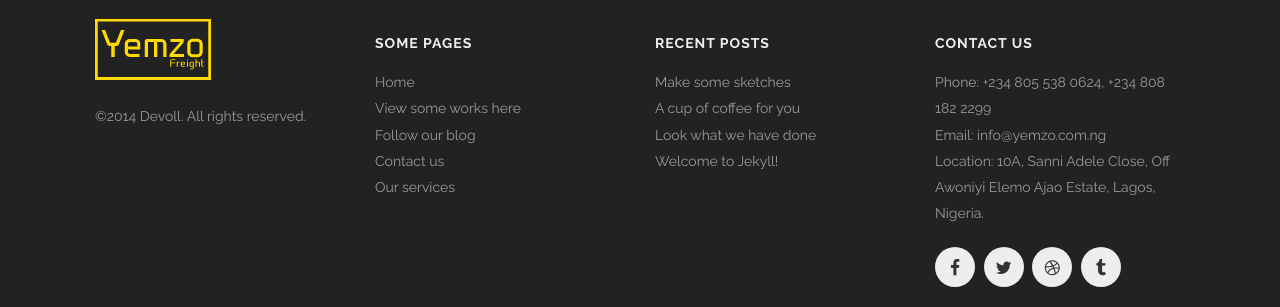
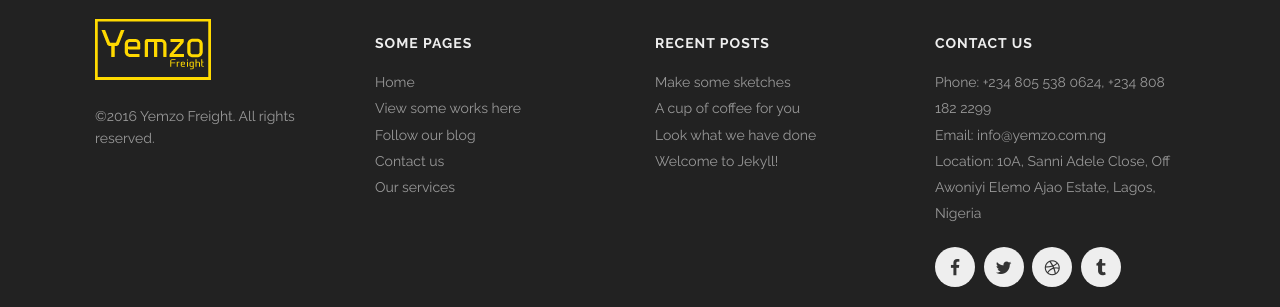
Before and after one commit to onlyyouandty/yemzo-site, a Jekyll site: the page services.html, which Jekyll copies as it is, in a window 1280 px wide. Shown: the part 1107-1414 px from the top of the page. Built offline with Jekyll 4.4.1, drawn with Linux system fonts in a browser that asks for light colours; nearby versions of some CDN libraries; library files that are not in the unit come from our copies.

Commit message:
editted more content in the footer section

```diff
--- a/about.html
+++ b/about.html
@@ -231,7 +231,7 @@
           <img alt="" src="images/yemzo.png" />
         </a>
       </h1>
-      <p>©2014 Devoll. All rights reserved.</p>
+      <p>©2016 Yemzo Freight. All rights reserved.</p>
       <div class='spacing'></div>
       <div class='spacing'></div>
     </div>
@@ -273,7 +273,7 @@
       <ul>
         <li>Phone: +234 805 538 0624, +234 808 182 2299</li>
         <li>Emial: info@yemzo.com.ng</li>
-        <li>Location: 10A, Sanni Adele Close, Off Awoniyi Elemo Ajao Estate, Lagos, Nigeria.</li>
+        <li>Location: 10A, Sanni Adele Close, Off Awoniyi Elemo Ajao Estate, Lagos, Nigeria</li>
       </ul>
       <div class='spacing'></div>
       <ul class='socials'>
--- a/contact.html
+++ b/contact.html
@@ -160,7 +160,7 @@
           <img alt="" src="images/yemzo.png" />
         </a>
       </h1>
-      <p>©2014 Devoll. All rights reserved.</p>
+      <p>©2016 Yemzo Freight. All rights reserved.</p>
       <div class='spacing'></div>
       <div class='spacing'></div>
     </div>
--- a/index.html
+++ b/index.html
@@ -292,7 +292,7 @@
       <ul>
         <li>Phone: +234 805 538 0624, +234 808 182 2299</li>
         <li>Email: info@yemzo.com.ng</li>
-        <li>Location: 10A, Sanni Adele Close, Off Awoniyi Elemo Ajao Estate, Lagos, Nigeria.</li>
+        <li>Location: 10A, Sanni Adele Close, Off Awoniyi Elemo Ajao Estate, Lagos, Nigeria</li>
       </ul>
       <div class='spacing'></div>
       <ul class='socials'>
--- a/services.html
+++ b/services.html
@@ -209,7 +209,7 @@
           <img alt="" src="http://127.0.0.1:4000/images/yemzo.png" />
         </a>
       </h1>
-      <p>©2014 Devoll. All rights reserved.</p>
+      <p>©2016 Yemzo Freight. All rights reserved.</p>
       <div class='spacing'></div>
       <div class='spacing'></div>
     </div>
@@ -251,7 +251,7 @@
     <ul>
       <li>Phone: +234 805 538 0624, +234 808 182 2299</li>
       <li>Email: info@yemzo.com.ng</li>
-      <li>Location: 10A, Sanni Adele Close, Off Awoniyi Elemo Ajao Estate, Lagos, Nigeria.</li>
+      <li>Location: 10A, Sanni Adele Close, Off Awoniyi Elemo Ajao Estate, Lagos, Nigeria</li>
     </ul>
       <div class='spacing'></div>
       <ul class='socials'>
```
